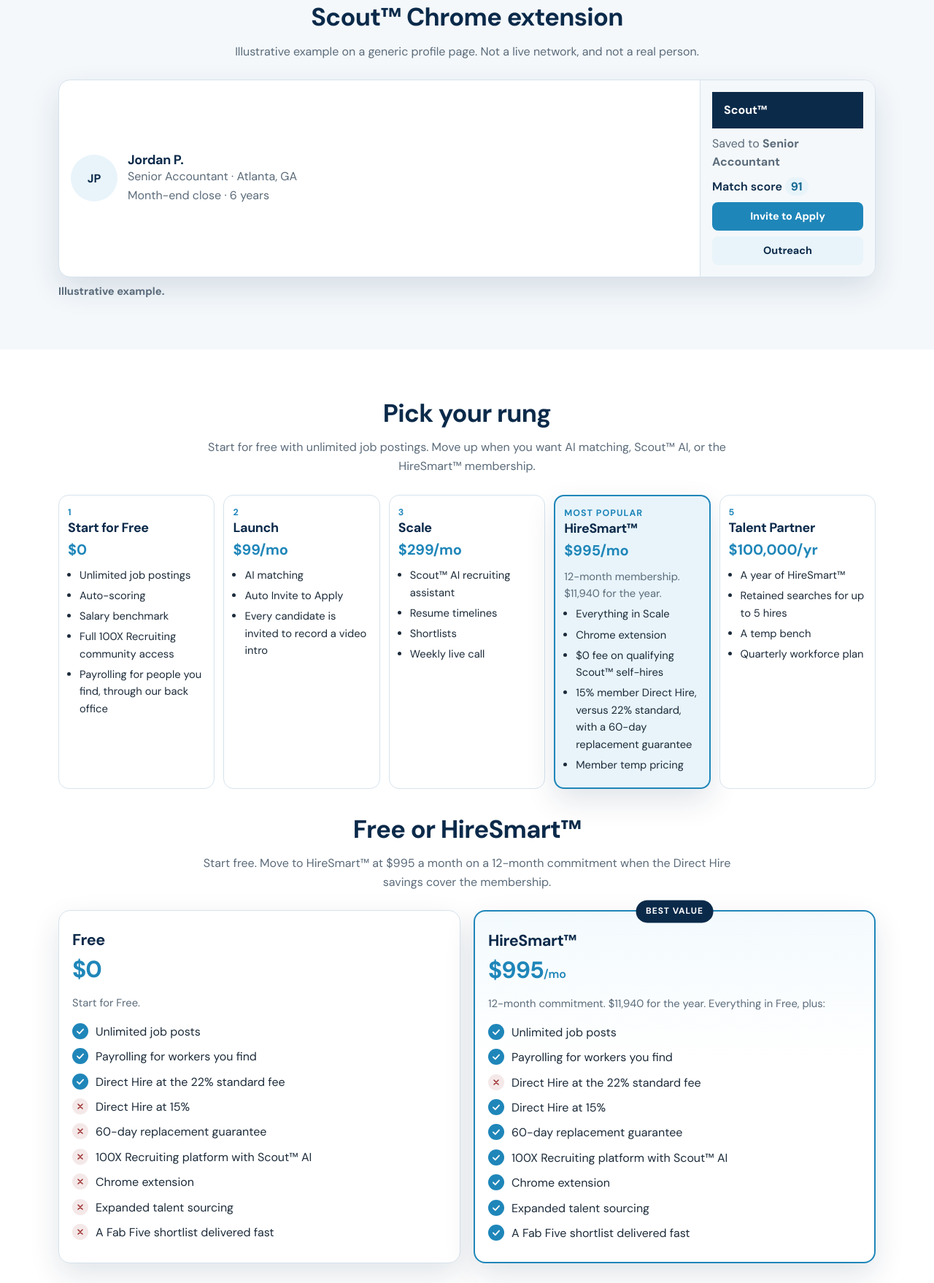
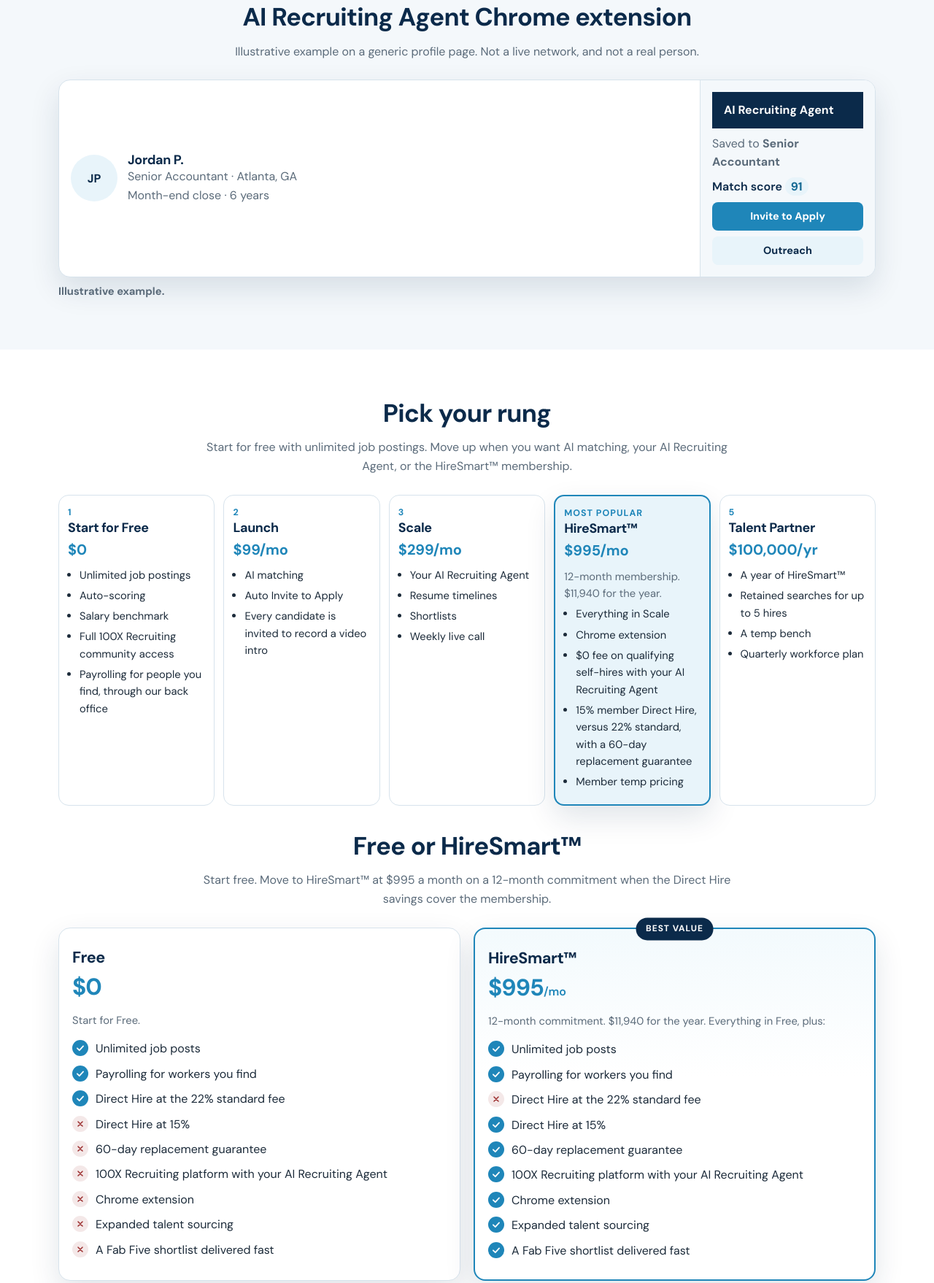
Before and after one commit to gusatlanta/staff-financial-group, a plain HTML site: page hiresmart.html in a window 1280 px wide. Shown: the part 2858-4616 px from the top of the page at 73% size. Drawn offline with Linux system fonts and the light colour scheme.

Commit message:
Rename Scout to AI Recruiting Agent. (#11)
Drop the Scout name from HireSmart and the site index because of the trademark conflict, and keep the surrounding sentences grammatical.

Co-authored-by: Cursor Agent <cursoragent@cursor.com>
Co-authored-by: gusatlanta <gusatlanta@users.noreply.github.com>

```diff
--- a/hiresmart.html
+++ b/hiresmart.html
@@ -734,15 +734,15 @@
       </div>
     </section>
 
-    <section id="scout-action">
+    <section id="agent-action">
       <div class="wrap">
         <div class="section-head center">
-          <h2>See Scout™ AI in action</h2>
+          <h2>See your AI Recruiting Agent in action</h2>
           <p class="measure">Illustrative example. Not a real search, and not real people.</p>
         </div>
         <figure class="mock">
           <div class="app" aria-hidden="true">
-            <div class="app-bar">Scout™ AI <span>Senior Accountant · Metro Atlanta</span></div>
+            <div class="app-bar">AI Recruiting Agent <span>Senior Accountant · Metro Atlanta</span></div>
             <div class="app-grid">
               <div class="app-job">
                 <p class="num">Job matched</p>
@@ -777,7 +777,7 @@
     <section class="alt" id="extension">
       <div class="wrap">
         <div class="section-head center">
-          <h2>Scout™ Chrome extension</h2>
+          <h2>AI Recruiting Agent Chrome extension</h2>
           <p class="measure">Illustrative example on a generic profile page. Not a live network, and not a real person.</p>
         </div>
         <figure class="mock">
@@ -791,7 +791,7 @@
               </div>
             </div>
             <aside class="ext">
-              <p class="ext-name">Scout™</p>
+              <p class="ext-name">AI Recruiting Agent</p>
               <p>Saved to <strong>Senior Accountant</strong></p>
               <p class="score">Match score <b>91</b></p>
               <span class="fake">Invite to Apply</span>
@@ -807,7 +807,7 @@
       <div class="wrap">
         <div class="section-head center">
           <h2>Pick your rung</h2>
-          <p class="measure">Start for free with unlimited job postings. Move up when you want AI matching, Scout™ AI, or the HireSmart™ membership.</p>
+          <p class="measure">Start for free with unlimited job postings. Move up when you want AI matching, your AI Recruiting Agent, or the HireSmart™ membership.</p>
         </div>
         <div class="rungs">
             <article class="rung">
@@ -837,7 +837,7 @@
               <h3>Scale</h3>
               <p class="rung-price">$299/mo</p>
               <ul>
-                <li>Scout™ AI recruiting assistant</li>
+                <li>Your AI Recruiting Agent</li>
                 <li>Resume timelines</li>
                 <li>Shortlists</li>
                 <li>Weekly live call</li>
@@ -851,7 +851,7 @@
               <ul>
                 <li>Everything in Scale</li>
                 <li>Chrome extension</li>
-                <li>$0 fee on qualifying Scout™ self-hires</li>
+                <li>$0 fee on qualifying self-hires with your AI Recruiting Agent</li>
                 <li>15% member Direct Hire, versus 22% standard, with a 60-day replacement guarantee</li>
                 <li>Member temp pricing</li>
               </ul>
@@ -885,7 +885,7 @@
                 <li><span class="mark yes" aria-hidden="true"><svg viewBox="0 0 24 24" width="14" height="14"><path fill="none" stroke="currentColor" stroke-width="3" stroke-linecap="round" stroke-linejoin="round" d="M5 12.5 10 17.5 19 7.5"/></svg></span><span class="sr">Included. </span>Direct Hire at the 22% standard fee</li>
                 <li><span class="mark no" aria-hidden="true"><svg viewBox="0 0 24 24" width="12" height="12"><path fill="none" stroke="currentColor" stroke-width="3" stroke-linecap="round" d="M6 6l12 12M18 6 6 18"/></svg></span><span class="sr">Not included. </span>Direct Hire at 15%</li>
                 <li><span class="mark no" aria-hidden="true"><svg viewBox="0 0 24 24" width="12" height="12"><path fill="none" stroke="currentColor" stroke-width="3" stroke-linecap="round" d="M6 6l12 12M18 6 6 18"/></svg></span><span class="sr">Not included. </span>60-day replacement guarantee</li>
-                <li><span class="mark no" aria-hidden="true"><svg viewBox="0 0 24 24" width="12" height="12"><path fill="none" stroke="currentColor" stroke-width="3" stroke-linecap="round" d="M6 6l12 12M18 6 6 18"/></svg></span><span class="sr">Not included. </span>100X Recruiting platform with Scout™ AI</li>
+                <li><span class="mark no" aria-hidden="true"><svg viewBox="0 0 24 24" width="12" height="12"><path fill="none" stroke="currentColor" stroke-width="3" stroke-linecap="round" d="M6 6l12 12M18 6 6 18"/></svg></span><span class="sr">Not included. </span>100X Recruiting platform with your AI Recruiting Agent</li>
                 <li><span class="mark no" aria-hidden="true"><svg viewBox="0 0 24 24" width="12" height="12"><path fill="none" stroke="currentColor" stroke-width="3" stroke-linecap="round" d="M6 6l12 12M18 6 6 18"/></svg></span><span class="sr">Not included. </span>Chrome extension</li>
                 <li><span class="mark no" aria-hidden="true"><svg viewBox="0 0 24 24" width="12" height="12"><path fill="none" stroke="currentColor" stroke-width="3" stroke-linecap="round" d="M6 6l12 12M18 6 6 18"/></svg></span><span class="sr">Not included. </span>Expanded talent sourcing</li>
                 <li><span class="mark no" aria-hidden="true"><svg viewBox="0 0 24 24" width="12" height="12"><path fill="none" stroke="currentColor" stroke-width="3" stroke-linecap="round" d="M6 6l12 12M18 6 6 18"/></svg></span><span class="sr">Not included. </span>A Fab Five shortlist delivered fast</li>
@@ -902,7 +902,7 @@
                 <li><span class="mark no" aria-hidden="true"><svg viewBox="0 0 24 24" width="12" height="12"><path fill="none" stroke="currentColor" stroke-width="3" stroke-linecap="round" d="M6 6l12 12M18 6 6 18"/></svg></span><span class="sr">Not included. </span>Direct Hire at the 22% standard fee</li>
                 <li><span class="mark yes" aria-hidden="true"><svg viewBox="0 0 24 24" width="14" height="14"><path fill="none" stroke="currentColor" stroke-width="3" stroke-linecap="round" stroke-linejoin="round" d="M5 12.5 10 17.5 19 7.5"/></svg></span><span class="sr">Included. </span>Direct Hire at 15%</li>
                 <li><span class="mark yes" aria-hidden="true"><svg viewBox="0 0 24 24" width="14" height="14"><path fill="none" stroke="currentColor" stroke-width="3" stroke-linecap="round" stroke-linejoin="round" d="M5 12.5 10 17.5 19 7.5"/></svg></span><span class="sr">Included. </span>60-day replacement guarantee</li>
-                <li><span class="mark yes" aria-hidden="true"><svg viewBox="0 0 24 24" width="14" height="14"><path fill="none" stroke="currentColor" stroke-width="3" stroke-linecap="round" stroke-linejoin="round" d="M5 12.5 10 17.5 19 7.5"/></svg></span><span class="sr">Included. </span>100X Recruiting platform with Scout™ AI</li>
+                <li><span class="mark yes" aria-hidden="true"><svg viewBox="0 0 24 24" width="14" height="14"><path fill="none" stroke="currentColor" stroke-width="3" stroke-linecap="round" stroke-linejoin="round" d="M5 12.5 10 17.5 19 7.5"/></svg></span><span class="sr">Included. </span>100X Recruiting platform with your AI Recruiting Agent</li>
                 <li><span class="mark yes" aria-hidden="true"><svg viewBox="0 0 24 24" width="14" height="14"><path fill="none" stroke="currentColor" stroke-width="3" stroke-linecap="round" stroke-linejoin="round" d="M5 12.5 10 17.5 19 7.5"/></svg></span><span class="sr">Included. </span>Chrome extension</li>
                 <li><span class="mark yes" aria-hidden="true"><svg viewBox="0 0 24 24" width="14" height="14"><path fill="none" stroke="currentColor" stroke-width="3" stroke-linecap="round" stroke-linejoin="round" d="M5 12.5 10 17.5 19 7.5"/></svg></span><span class="sr">Included. </span>Expanded talent sourcing</li>
                 <li><span class="mark yes" aria-hidden="true"><svg viewBox="0 0 24 24" width="14" height="14"><path fill="none" stroke="currentColor" stroke-width="3" stroke-linecap="round" stroke-linejoin="round" d="M5 12.5 10 17.5 19 7.5"/></svg></span><span class="sr">Included. </span>A Fab Five shortlist delivered fast</li>
@@ -997,7 +997,7 @@
             </thead>
             <tbody>
               <tr>
-                <th scope="row">A. Scout™ self-hire</th>
+                <th scope="row">A. AI Recruiting Agent self-hire</th>
                 <td class="num" data-label="Standard 22% fee">$22,000</td>
                 <td data-label="HireSmart™">$0 traditional placement fee. Membership is $11,940 for the year.</td>
                 <td class="num" data-label="Illustrative difference">$10,060</td>
@@ -1318,7 +1318,7 @@
         <div class="faq">
           <details class="faq-item" open>
             <summary>Can I hire someone myself and pay no placement fee?</summary>
-            <p>$0 traditional placement fee on qualifying Scout™ self-hires, including eligible LinkedIn Chrome extension-sourced applicants. Qualifying requirements apply.</p>
+            <p>$0 traditional placement fee on qualifying self-hires with your AI Recruiting Agent, including eligible LinkedIn Chrome extension-sourced applicants. Qualifying requirements apply.</p>
           </details>
           <details class="faq-item">
             <summary>Are job postings unlimited?</summary>
@@ -1330,7 +1330,7 @@
           </details>
           <details class="faq-item">
             <summary>Do I have to use StaffFinancial recruiters?</summary>
-            <p>No. You can find people yourself in Scout™. Ask our recruiters to find them when you want a member Direct Hire.</p>
+            <p>No. You can find people yourself with your AI Recruiting Agent. Ask our recruiters to find them when you want a member Direct Hire.</p>
           </details>
           <details class="faq-item">
             <summary>Can you help with a hard-to-fill position?</summary>
@@ -1353,7 +1353,7 @@
             <p>No. Temp, Contract, Temp-to-Hire, payroll, and employer-of-record services are priced separately. Payrolling through our back office is for people your company sourced. Onboarding and eligibility apply.</p>
           </details>
           <details class="faq-item">
-            <summary>Can I see Scout™ AI before I join?</summary>
+            <summary>Can I see your AI Recruiting Agent before I join?</summary>
             <p>Yes. Tell us in the Start for Free form and we'll walk you through it.</p>
           </details>
         </div>
@@ -1368,7 +1368,7 @@
         </div>
         <div class="form-grid" style="margin-top:28px;">
           <div>
-            <p>Post unlimited jobs for free. Move up the ladder when you want AI matching, Scout™ AI, or the HireSmart™ membership.</p>
+            <p>Post unlimited jobs for free. Move up the ladder when you want AI matching, your AI Recruiting Agent, or the HireSmart™ membership.</p>
             <p class="fine"><a class="text-link" href="#how-it-works" style="color:#C9E6F5;">See a sample search</a></p>
             <p class="disclaimer">12-month membership at $995 per month. Qualifying self-hire requirements apply, including to eligible LinkedIn Chrome extension-sourced applicants. The 15% member fee is subject to placement agreements. Temp, payroll, and employer-of-record services are separately priced. Candidate responses, hiring outcomes, and start dates are not guaranteed. Savings illustrations exclude other recruiting costs.</p>
           </div>
```
Also changed, not shown: llms.txt.
